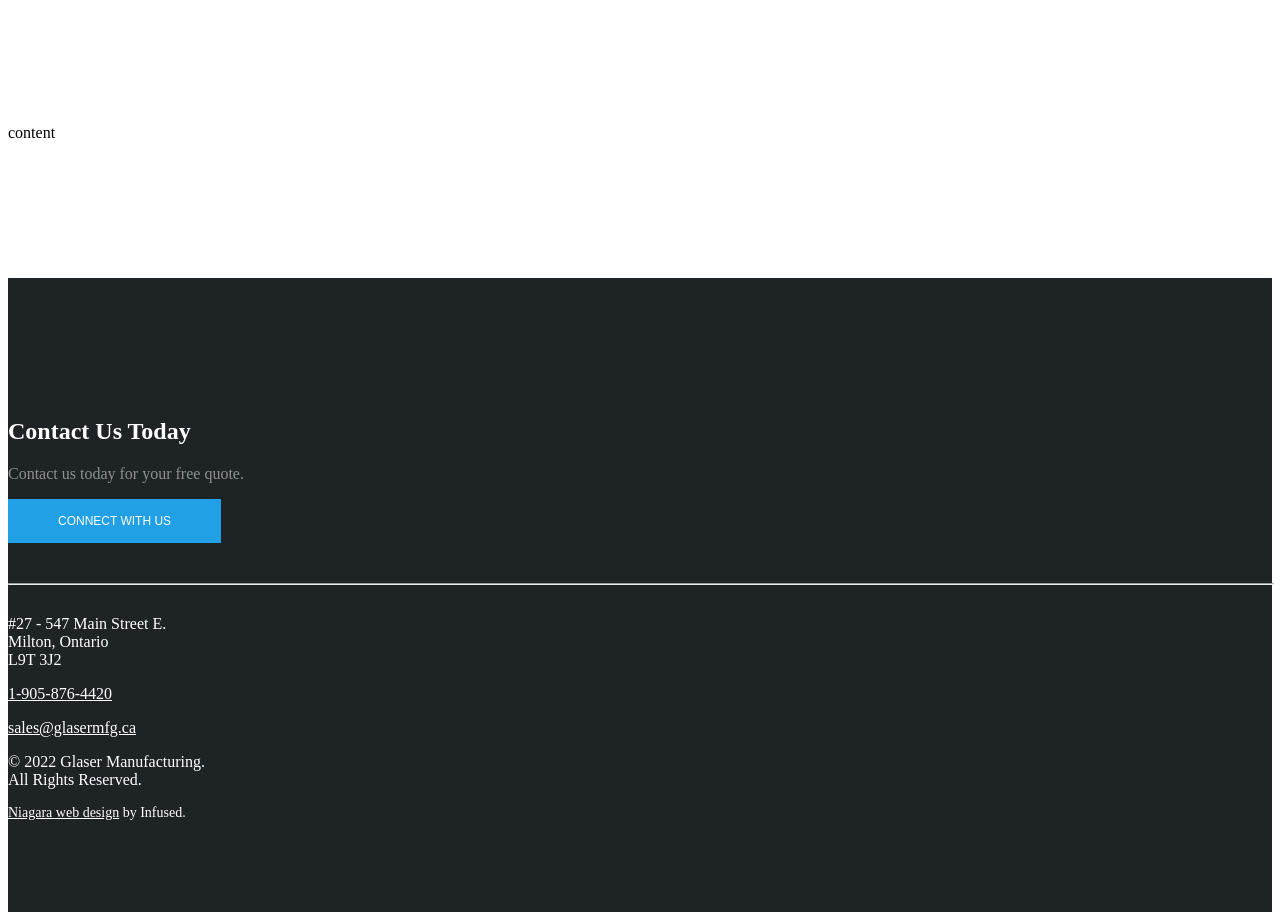
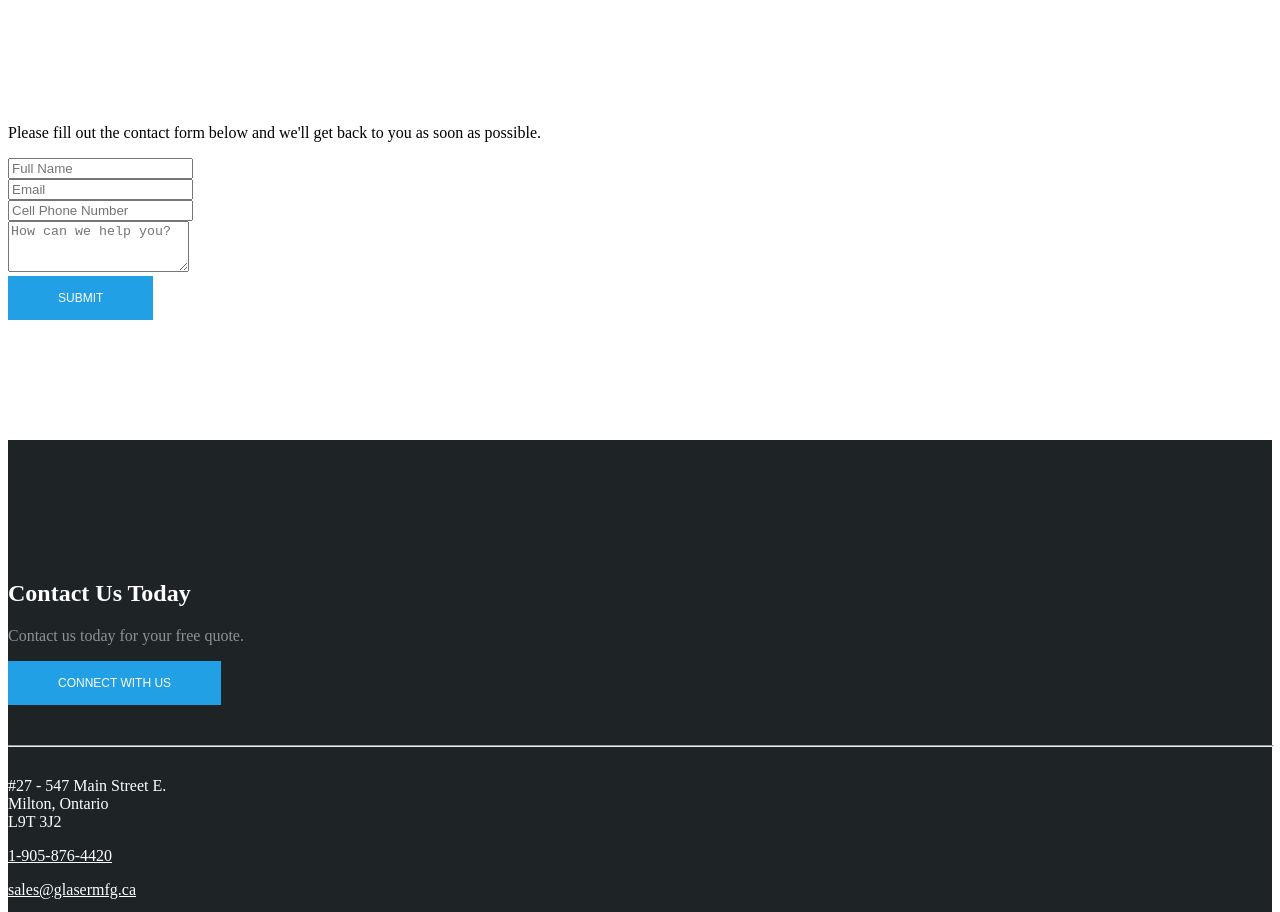
Before and after one commit to glasermfg/glaser-mfg, a Gatsby site: page /contact in a window 1280 px wide. Shown: the part 880-1792 px from the top of the page. Built offline with nearby package versions, Linux system fonts and the light colour scheme; Gatsby itself is replaced by a stand-in of ours.

Commit message:
add contact form

```diff
--- a/src/pages/contact.js
+++ b/src/pages/contact.js
@@ -21,7 +21,64 @@ const Contact = () => {
             {/* One */}
             <Row>
               <Col lg="12">
-                <p>content</p>
+                <p>
+                  Please fill out the contact form below and we'll get back to
+                  you as soon as possible.
+                </p>
+                <form
+                  name="contact"
+                  method="post"
+                  data-netlify="true"
+                  data-netlify-honeypot="bot-field"
+                >
+                  <div class="form-group">
+                    <input
+                      name="name"
+                      type="name"
+                      class="form-control"
+                      id="Name-field"
+                      aria-describedby="namehelp"
+                      aria-label="name field"
+                      placeholder="Full Name"
+                    />
+                  </div>
+                  <div class="form-group">
+                    <input
+                      name="email"
+                      type="email"
+                      class="form-control"
+                      id="Email-field"
+                      aria-label="email field"
+                      placeholder="Email"
+                    />
+                  </div>
+                  <div class="form-group">
+                    <input
+                      name="phone"
+                      type="phone"
+                      class="form-control"
+                      id="Phone-field"
+                      aria-describedby="urlhelp"
+                      aria-label="phone field"
+                      placeholder="Cell Phone Number"
+                    />
+                  </div>
+                  <div class="form-group">
+                    <textarea
+                      name="message"
+                      class="form-control"
+                      id="Message-field"
+                      aria-label="message field"
+                      rows="3"
+                      placeholder="How can we help you?"
+                    ></textarea>
+                  </div>
+                  <button className="btn btn-secondary" type="submit">
+                    Submit
+                  </button>
+                  <input type="hidden" name="bot-field" />
+                  <input type="hidden" name="form-name" value="contact" />
+                </form>
               </Col>
             </Row>
           </Container>
```
